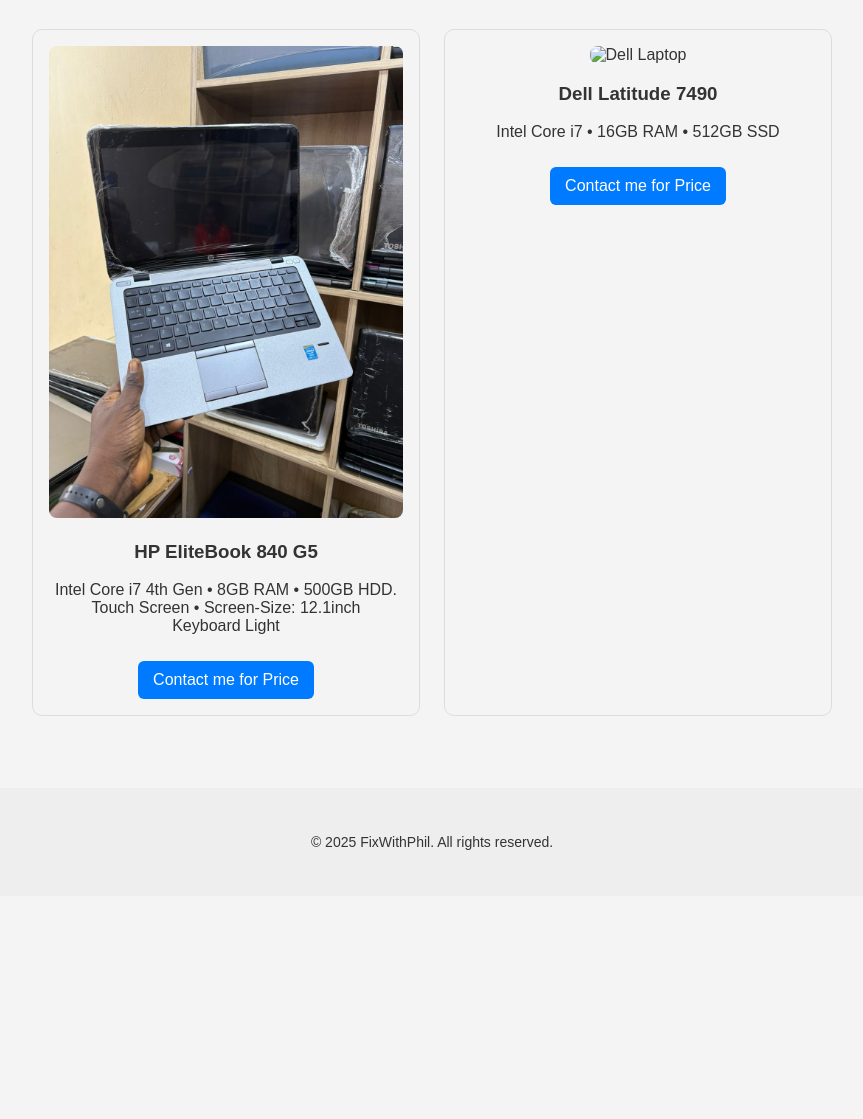
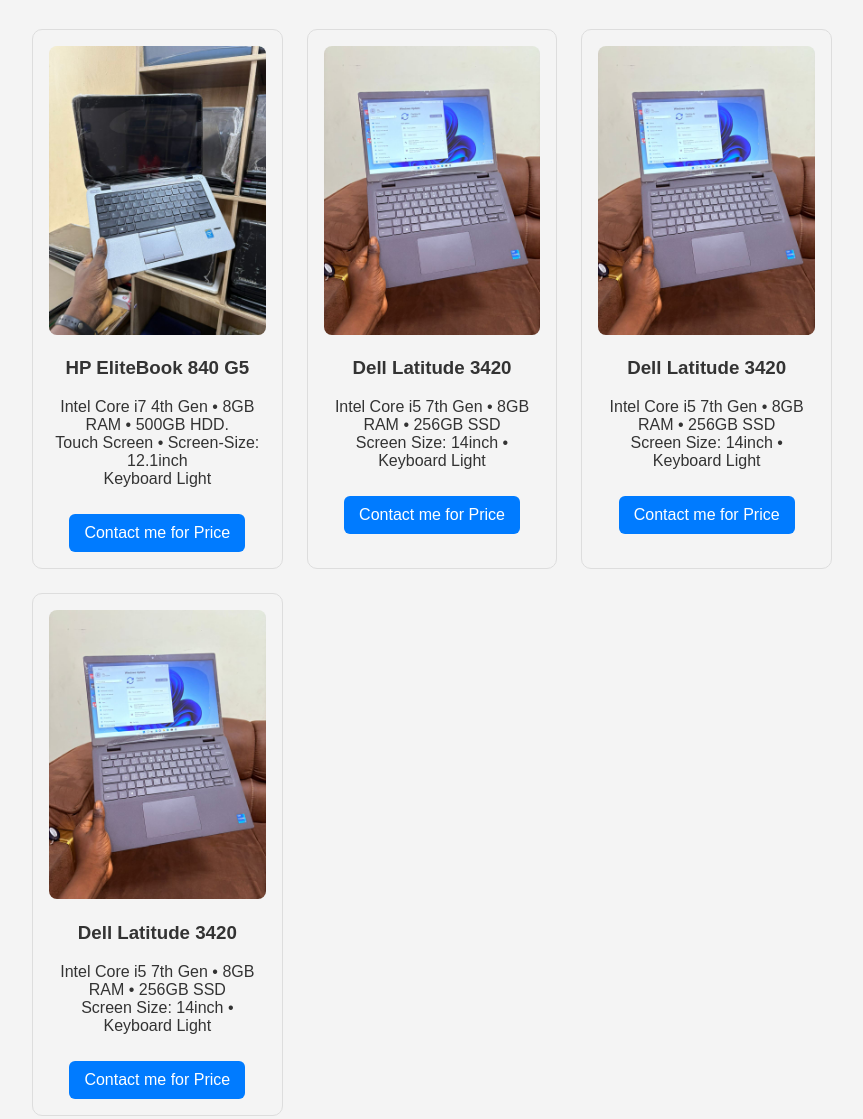
Before and after one commit to Philipdev-techy/FixWithPhil, a plain HTML site: page laptop.html in a window 1280 px wide. Shown: the part 220-1339 px from the top of the page, without its empty margins (208-1071 px from the left). Before the commit the page ends 1116 px from the top, so only its background shows below. Drawn offline with Linux system fonts and the light colour scheme.

Commit message:
7th sept 2025

```diff
--- a/laptop.html
+++ b/laptop.html
@@ -38,9 +38,31 @@
 
     <!-- Laptop Card 2 -->
     <div style="border:1px solid #ddd; border-radius:10px; padding:1rem; text-align:center;">
-      <img src="./src/images/laptop2.png" alt="Dell Laptop" style="width:100%; border-radius:8px;">
-      <h3>Dell Latitude 7490</h3>
-      <p>Intel Core i7 • 16GB RAM • 512GB SSD</p>
+      <img src="./src/images/Dell Laptop.jpeg" alt="Dell Laptop" style="width:100%; border-radius:8px;">
+      <h3>Dell Latitude 3420</h3>
+      <p>Intel Core i5 7th Gen • 8GB RAM • 256GB SSD <br> Screen Size: 14inch • Keyboard Light</p>
+      <a href="https://wa.me/2347037534400?text=Hi%20Phil%2C%20I%27m%20interested%20in%20the%20Dell%20Latitude%207490"
+         target="_blank"
+         style="display:inline-block; margin-top:10px; background:#007bff; color:#fff; padding:10px 15px; border-radius:6px; text-decoration:none;">
+         Contact me for Price
+      </a>
+    </div>
+
+    <div style="border:1px solid #ddd; border-radius:10px; padding:1rem; text-align:center;">
+      <img src="./src/images/Dell Laptop.jpeg" alt="Dell Laptop" style="width:100%; border-radius:8px;">
+      <h3>Dell Latitude 3420</h3>
+      <p>Intel Core i5 7th Gen • 8GB RAM • 256GB SSD <br> Screen Size: 14inch • Keyboard Light</p>
+      <a href="https://wa.me/2347037534400?text=Hi%20Phil%2C%20I%27m%20interested%20in%20the%20Dell%20Latitude%207490"
+         target="_blank"
+         style="display:inline-block; margin-top:10px; background:#007bff; color:#fff; padding:10px 15px; border-radius:6px; text-decoration:none;">
+         Contact me for Price
+      </a>
+    </div>
+
+    <div style="border:1px solid #ddd; border-radius:10px; padding:1rem; text-align:center;">
+      <img src="./src/images/Dell Laptop.jpeg" alt="Dell Laptop" style="width:100%; border-radius:8px;">
+      <h3>Dell Latitude 3420</h3>
+      <p>Intel Core i5 7th Gen • 8GB RAM • 256GB SSD <br> Screen Size: 14inch • Keyboard Light</p>
       <a href="https://wa.me/2347037534400?text=Hi%20Phil%2C%20I%27m%20interested%20in%20the%20Dell%20Latitude%207490"
          target="_blank"
          style="display:inline-block; margin-top:10px; background:#007bff; color:#fff; padding:10px 15px; border-radius:6px; text-decoration:none;">
```
Also changed, not shown: src/images/Dell Laptop.jpeg (added).
